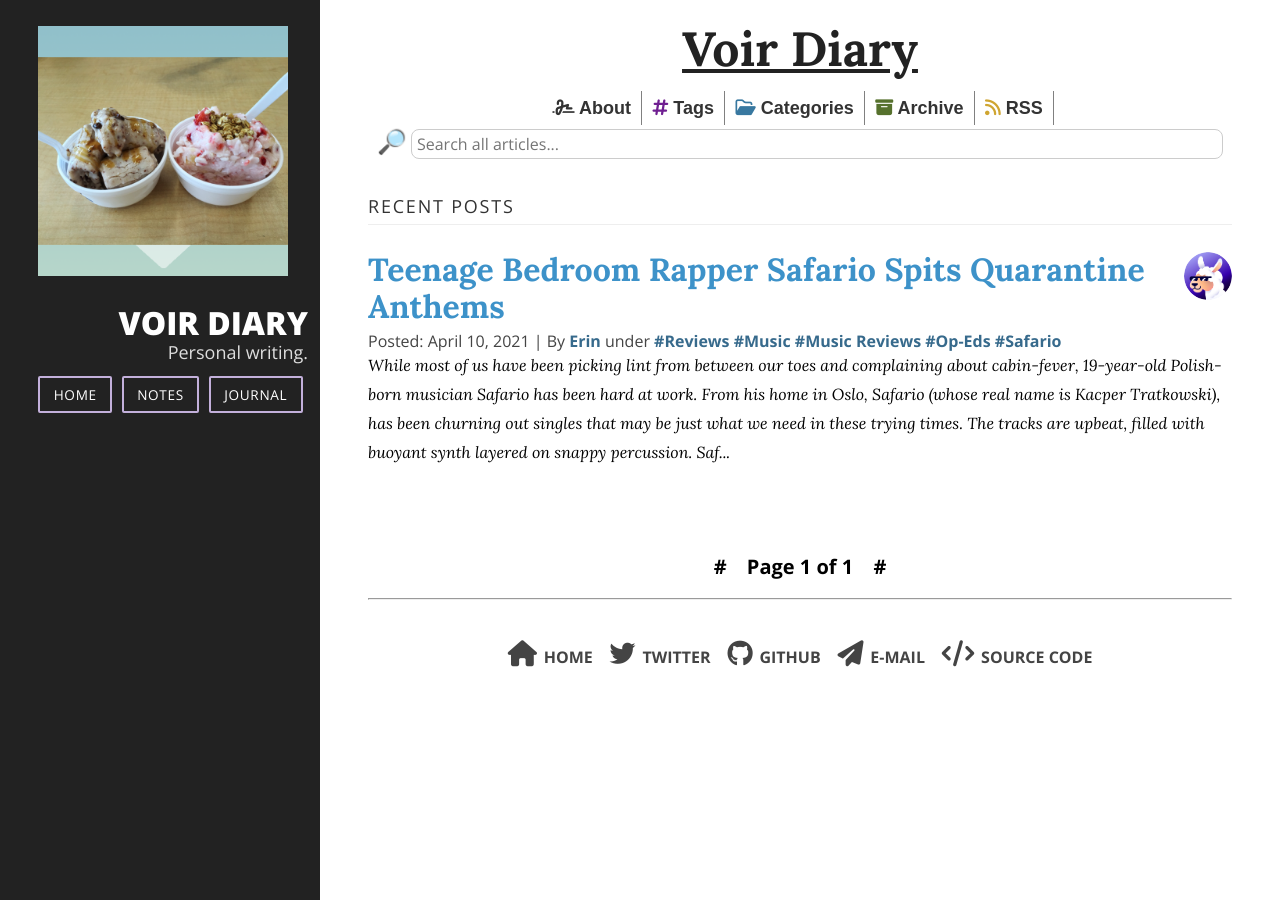
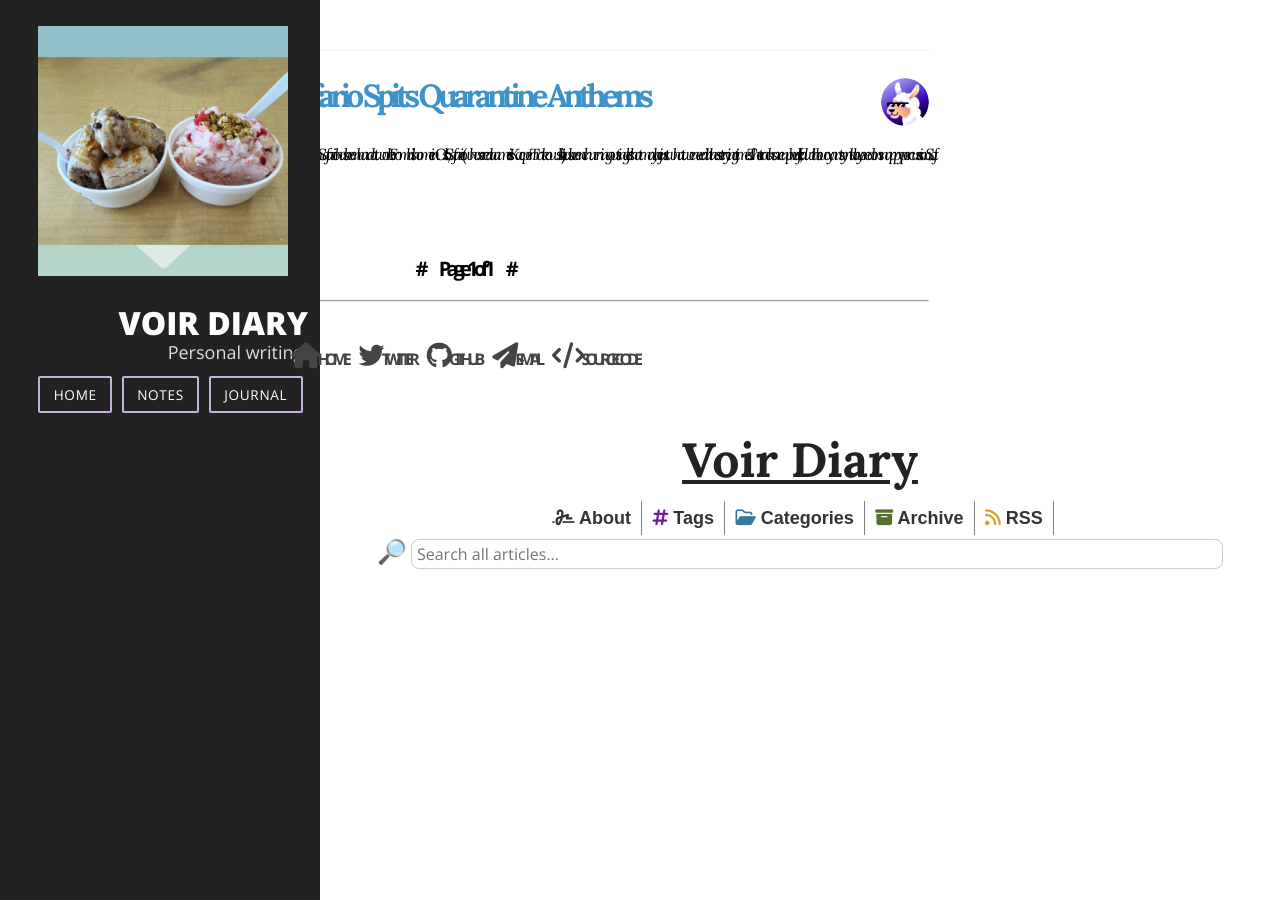
Before and after one commit to VoirDiary/JekyllTheme, a Jekyll site: the page built from index.html, in a window 1280 px wide. Built offline with Jekyll 4.4.1, drawn with Linux system fonts in a browser that asks for light colours; nearby versions of some CDN libraries; the list of posts is cut into pages by our own code.

Commit message:
Update default.html

```diff
--- a/_layouts/default.html
+++ b/_layouts/default.html
@@ -1,13 +1,17 @@
 <!doctype html>
 <html lang="en">
 
-
+{%- include head.html -%}
 <body>
 
     <div id="layout" class="pure-g">
 
         {%- include sidebar.html -%}
+            <div>
+                {{ content }}
+                {%-include footer.html -%}
 
+            </div>
         <div class="content pure-u-1 pure-u-md-3-4">
             <div class="md-display">
                 <h1>
@@ -16,13 +20,7 @@
                 {%- include links.html -%}
                 {%- include search.html -%}
             </div>
-            <div>
-                {{ content }}
-                {%-include footer.html -%}
 
-                {%- include head.html -%}
-
-            </div>
         </div>
     </div>
 
```
